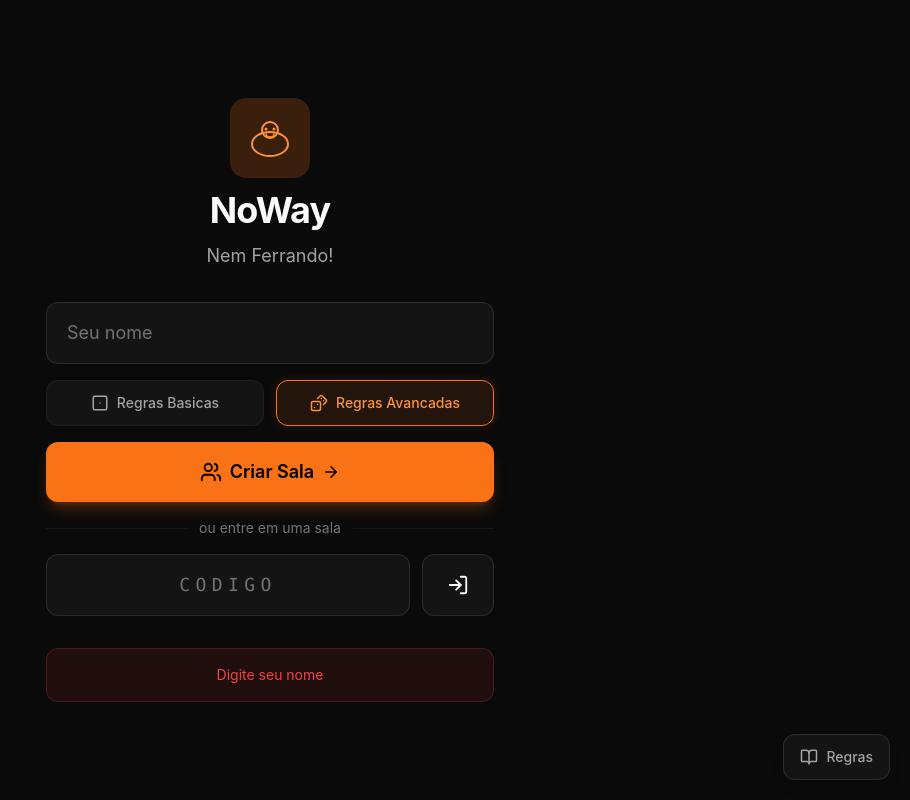
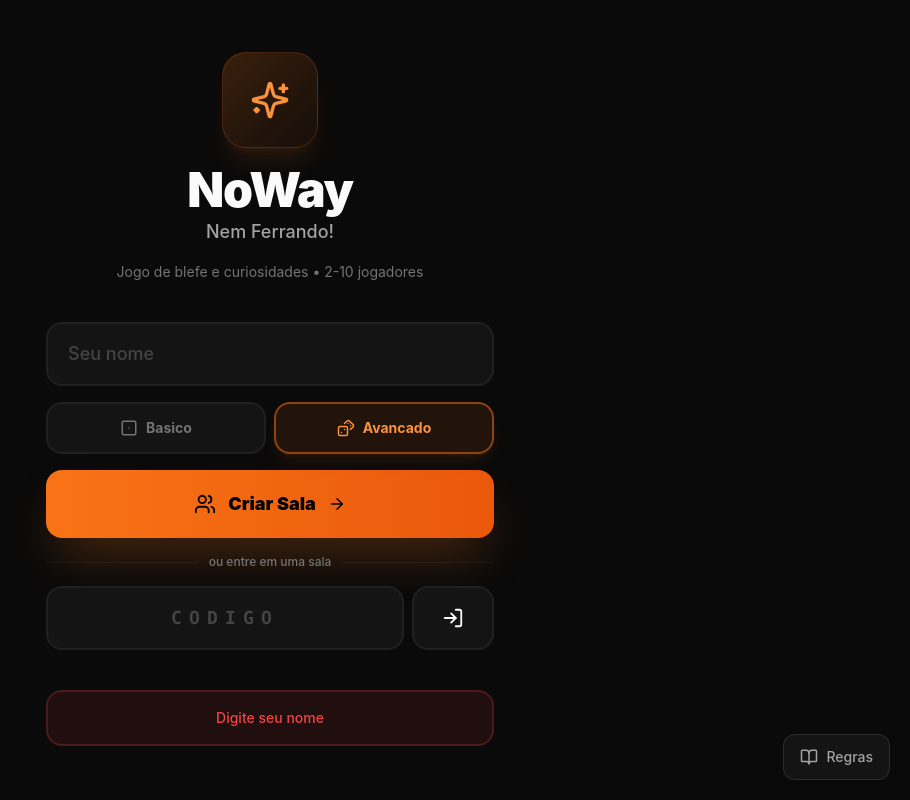
Before and after one commit to otaviozanon/NoWay, a Next.js app: page / in a window 1280 px wide. Both pictures are taken after a click on the button "Criar Sala". Shown: the whole page, without its empty margins (370-1280 px from the left). Built offline with nearby package versions, Linux system fonts and the light colour scheme; no server answers.

Commit message:
style: major UI redesign - card animations, glass effects, progress bars, improved layout

```diff
--- a/src/app/globals.css
+++ b/src/app/globals.css
@@ -23,18 +23,53 @@
   --animate-fade-in: fadeIn 200ms ease-out;
   --animate-slide-up: slideUp 250ms ease-out;
   --animate-scale-in: scaleIn 200ms ease-out;
+  --animate-card-in: cardIn 400ms cubic-bezier(0.34, 1.56, 0.64, 1);
+  --animate-float: float 3s ease-in-out infinite;
+  --animate-pulse-glow: pulseGlow 2s ease-in-out infinite;
+  --animate-bounce-in: bounceIn 500ms cubic-bezier(0.68, -0.55, 0.265, 1.55);
 
   @keyframes fadeIn {
     0% { opacity: 0; }
     100% { opacity: 1; }
   }
   @keyframes slideUp {
-    0% { opacity: 0; transform: translateY(8px); }
+    0% { opacity: 0; transform: translateY(12px); }
     100% { opacity: 1; transform: translateY(0); }
   }
   @keyframes scaleIn {
-    0% { opacity: 0; transform: scale(0.95); }
+    0% { opacity: 0; transform: scale(0.92); }
     100% { opacity: 1; transform: scale(1); }
+  }
+  @keyframes cardIn {
+    0% { opacity: 0; transform: perspective(800px) rotateY(10deg) scale(0.9); }
+    100% { opacity: 1; transform: perspective(800px) rotateY(0) scale(1); }
+  }
+  @keyframes float {
+    0%, 100% { transform: translateY(0); }
+    50% { transform: translateY(-6px); }
+  }
+  @keyframes pulseGlow {
+    0%, 100% { box-shadow: 0 0 12px rgba(249, 115, 22, 0.15); }
+    50% { box-shadow: 0 0 30px rgba(249, 115, 22, 0.35); }
+  }
+  @keyframes bounceIn {
+    0% { opacity: 0; transform: scale(0.3); }
+    50% { transform: scale(1.05); }
+    70% { transform: scale(0.95); }
+    100% { opacity: 1; transform: scale(1); }
+  }
+  @keyframes shimmer {
+    0% { background-position: -200% 0; }
+    100% { background-position: 200% 0; }
+  }
+  @keyframes confetti-fall {
+    0% { transform: translateY(-100%) rotate(0deg); opacity: 1; }
+    100% { transform: translateY(100vh) rotate(720deg); opacity: 0; }
+  }
+  @keyframes cardShake {
+    0%, 100% { transform: rotate(0); }
+    25% { transform: rotate(-3deg); }
+    75% { transform: rotate(3deg); }
   }
 }
 
@@ -46,20 +81,17 @@
     -webkit-font-smoothing: antialiased;
     -moz-osx-font-smoothing: grayscale;
   }
-
   input[type="number"]::-webkit-inner-spin-button,
-  input[type="number"]::-webkit-outer-spin-button {
-    -webkit-appearance: none;
-    margin: 0;
-  }
-  input[type="number"] {
-    -moz-appearance: textfield;
-  }
+  input[type="number"]::-webkit-outer-spin-button { -webkit-appearance: none; margin: 0; }
+  input[type="number"] { -moz-appearance: textfield; }
 }
 
 @layer utilities {
-  .touch-target {
-    min-height: 44px;
-    min-width: 44px;
+  .touch-target { min-height: 44px; min-width: 44px; }
+  .text-balance { text-wrap: balance; }
+  .shimmer-bg {
+    background: linear-gradient(90deg, transparent 0%, rgba(249,115,22,0.08) 50%, transparent 100%);
+    background-size: 200% 100%;
+    animation: shimmer 2s ease-in-out infinite;
   }
 }
--- a/src/app/page.tsx
+++ b/src/app/page.tsx
@@ -5,7 +5,7 @@ import { useRouter } from "next/navigation";
 import { connectSocket, getSocket } from "@/lib/socket";
 import { setupSocketListeners, useGameStore } from "@/lib/store";
 import { Room } from "@/game-engine/types";
-import { Users, LogIn, ArrowRight, Dice1, Dices } from "lucide-react";
+import { Users, LogIn, ArrowRight, Dice1, Dices, Sparkles } from "lucide-react";
 import RulesModal from "@/components/rules-modal";
 
 export default function HomePage() {
@@ -15,10 +15,7 @@ export default function HomePage() {
   const [ruleSet, setRuleSet] = useState<"basic" | "advanced">("advanced");
   const { error, setError } = useGameStore();
 
-  useEffect(() => {
-    setupSocketListeners();
-    connectSocket();
-  }, []);
+  useEffect(() => { setupSocketListeners(); connectSocket(); }, []);
 
   useEffect(() => {
     const socket = getSocket();
@@ -40,53 +37,78 @@ export default function HomePage() {
 
   return (
     <main className="min-h-dvh flex items-center justify-center p-4 bg-surface">
-      <div className="w-full max-w-md space-y-8 animate-fade-in">
-        <div className="text-center space-y-3">
-          <div className="w-20 h-20 mx-auto rounded-2xl bg-brand-glow flex items-center justify-center">
-            <svg width="48" height="48" viewBox="0 0 48 48" fill="none" className="text-brand-light">
-              <ellipse cx="24" cy="30" rx="18" ry="12" stroke="currentColor" strokeWidth="2" />
-              <circle cx="24" cy="16" r="8" stroke="currentColor" strokeWidth="2" />
-              <circle cx="20" cy="15" r="1.5" fill="currentColor" />
-              <circle cx="28" cy="15" r="1.5" fill="currentColor" />
-              <path d="M20 20c0 2 2 3 4 3s4-1 4-3" stroke="currentColor" strokeWidth="1.5" strokeLinecap="round" />
-            </svg>
+      <div className="w-full max-w-md space-y-10 animate-fade-in">
+        <div className="text-center space-y-4">
+          <div className="relative inline-block">
+            <div className="w-24 h-24 mx-auto rounded-3xl bg-gradient-to-br from-brand/20 to-brand/5 border border-brand/20 flex items-center justify-center animate-float shadow-xl shadow-brand/10">
+              <Sparkles size={40} className="text-brand-light" />
+            </div>
           </div>
-          <h1 className="text-4xl font-bold tracking-tight text-text-primary">NoWay</h1>
-          <p className="text-text-secondary text-lg">Nem Ferrando!</p>
+          <div>
+            <h1 className="text-5xl font-black text-text-primary tracking-tight">
+              NoWay
+            </h1>
+            <p className="text-text-secondary text-lg mt-1 font-medium">Nem Ferrando!</p>
+          </div>
+          <p className="text-text-muted text-sm">Jogo de blefe e curiosidades • 2-10 jogadores</p>
         </div>
 
         <div className="space-y-4">
-          <input className="w-full px-5 py-4 rounded-xl bg-surface-raised border border-white/10 text-text-primary placeholder:text-text-muted focus:outline-none focus:ring-2 focus:ring-brand focus:border-transparent transition-all duration-200 text-lg touch-target" placeholder="Seu nome" value={name} onChange={(e) => setName(e.target.value)} maxLength={20} />
+          <input
+            className="w-full px-5 py-4 rounded-2xl bg-surface-raised border-2 border-white/5 text-text-primary
+                       placeholder:text-text-muted/50 focus:outline-none focus:border-brand/40 focus:bg-surface-card
+                       transition-all duration-300 text-lg font-medium touch-target"
+            placeholder="Seu nome" value={name} onChange={(e) => setName(e.target.value)} maxLength={20}
+          />
 
-          <div className="flex gap-3">
-            <button onClick={() => setRuleSet("basic")} className={`flex-1 flex items-center justify-center gap-2 px-4 py-3 rounded-xl border text-sm font-medium transition-all duration-200 touch-target ${ruleSet === "basic" ? "border-brand bg-brand/10 text-brand-light shadow-[0_0_12px_rgba(249,115,22,0.15)]" : "border-white/5 bg-surface-raised text-text-secondary hover:border-white/10 hover:text-text-primary"}`}>
-              <Dice1 size={18} />Regras Basicas
+          <div className="flex gap-2">
+            <button onClick={() => setRuleSet("basic")}
+              className={`flex-1 flex items-center justify-center gap-2 px-4 py-3.5 rounded-2xl border-2 text-sm font-bold transition-all duration-300 touch-target ${
+                ruleSet === "basic" ? "border-brand/50 bg-brand/10 text-brand-light shadow-lg shadow-brand/10" : "border-white/5 bg-surface-raised text-text-muted hover:border-white/10"
+              }`}>
+              <Dice1 size={18} />Basico
             </button>
-            <button onClick={() => setRuleSet("advanced")} className={`flex-1 flex items-center justify-center gap-2 px-4 py-3 rounded-xl border text-sm font-medium transition-all duration-200 touch-target ${ruleSet === "advanced" ? "border-brand bg-brand/10 text-brand-light shadow-[0_0_12px_rgba(249,115,22,0.15)]" : "border-white/5 bg-surface-raised text-text-secondary hover:border-white/10 hover:text-text-primary"}`}>
-              <Dices size={18} />Regras Avancadas
+            <button onClick={() => setRuleSet("advanced")}
+              className={`flex-1 flex items-center justify-center gap-2 px-4 py-3.5 rounded-2xl border-2 text-sm font-bold transition-all duration-300 touch-target ${
+                ruleSet === "advanced" ? "border-brand/50 bg-brand/10 text-brand-light shadow-lg shadow-brand/10" : "border-white/5 bg-surface-raised text-text-muted hover:border-white/10"
+              }`}>
+              <Dices size={18} />Avancado
             </button>
           </div>
 
-          <button onClick={handleCreate} className="w-full flex items-center justify-center gap-2 px-6 py-4 rounded-xl bg-brand hover:bg-brand/90 active:scale-[0.98] text-black font-semibold text-lg transition-all duration-200 touch-target shadow-lg shadow-brand/25">
+          <button onClick={handleCreate}
+            className="w-full flex items-center justify-center gap-3 px-6 py-5 rounded-2xl
+                       bg-gradient-to-r from-brand to-brand-dark hover:from-brand-light hover:to-brand
+                       active:scale-[0.98] text-black font-black text-lg
+                       transition-all duration-200 touch-target shadow-2xl shadow-brand/30">
             <Users size={22} />Criar Sala<ArrowRight size={18} />
           </button>
 
           <div className="flex items-center gap-3">
             <div className="flex-1 h-px bg-white/5" />
-            <span className="text-text-muted text-sm">ou entre em uma sala</span>
+            <span className="text-text-muted text-xs font-medium">ou entre em uma sala</span>
             <div className="flex-1 h-px bg-white/5" />
           </div>
 
-          <div className="flex gap-3">
-            <input className="flex-1 px-5 py-4 rounded-xl bg-surface-raised border border-white/10 text-text-primary placeholder:text-text-muted text-center text-lg font-mono tracking-[0.3em] uppercase focus:outline-none focus:ring-2 focus:ring-brand focus:border-transparent transition-all duration-200 touch-target" placeholder="CODIGO" value={roomCode} onChange={(e) => setRoomCode(e.target.value)} maxLength={6} />
-            <button onClick={handleJoin} className="px-6 py-4 rounded-xl bg-surface-raised hover:bg-surface-card border border-white/10 hover:border-brand/30 text-text-primary font-semibold text-lg transition-all duration-200 active:scale-[0.98] touch-target">
+          <div className="flex gap-2">
+            <input
+              className="flex-1 px-5 py-4 rounded-2xl bg-surface-raised border-2 border-white/5 text-text-primary
+                         placeholder:text-text-muted/50 text-center text-lg font-mono font-bold tracking-[0.4em] uppercase
+                         focus:outline-none focus:border-brand/40 transition-all duration-300 touch-target"
+              placeholder="CODIGO" value={roomCode} onChange={(e) => setRoomCode(e.target.value)} maxLength={6}
+            />
+            <button onClick={handleJoin}
+              className="px-7 py-4 rounded-2xl bg-surface-raised hover:bg-surface-card border-2 border-white/5 hover:border-brand/30
+                         text-text-primary font-bold text-lg transition-all duration-200 active:scale-[0.98] touch-target">
               <LogIn size={22} />
             </button>
           </div>
         </div>
 
         {error ? (
-          <div className="px-5 py-4 rounded-xl bg-accent-danger/10 border border-accent-danger/20 text-accent-danger text-sm text-center animate-slide-up">{error}</div>
+          <div className="px-5 py-4 rounded-2xl bg-accent-danger/10 border-2 border-accent-danger/20 text-accent-danger text-sm font-medium text-center animate-slide-up">
+            {error}
+          </div>
         ) : null}
       </div>
       <RulesModal />
--- a/src/components/guess-section.tsx
+++ b/src/components/guess-section.tsx
@@ -3,7 +3,7 @@
 import { useState, useCallback, memo } from "react";
 import { getSocket } from "@/lib/socket";
 import { Room } from "@/game-engine/types";
-import { Send, Swords, Zap, AlertTriangle, Hand } from "lucide-react";
+import { Send, Swords, Zap, AlertTriangle, Hand, Clock } from "lucide-react";
 
 interface Props { room: Room; myPlayerId: string | null; isMyTurn: boolean; hasActiveContest: boolean; isChallengedInQuerApostar: boolean; }
 
@@ -19,11 +19,11 @@ function GuessSection({ room, myPlayerId, isMyTurn, hasActiveContest, isChalleng
     setGuessValue("");
   }, [guessValue, minGuess]);
 
-  const handleContest = useCallback(() => { getSocket().emit("game:contest"); }, []);
-  const handleAcceptContest = useCallback(() => { getSocket().emit("game:contest:accept"); }, []);
-  const handleQuerApostar = useCallback(() => { getSocket().emit("game:querApostar"); }, []);
-  const handleApostarResponse = useCallback((keep: boolean) => { getSocket().emit("game:querApostar:response", { keep }); }, []);
-  const handleNaMosca = useCallback(() => { getSocket().emit("game:naMosca"); }, []);
+  const handleContest = useCallback(() => getSocket().emit("game:contest"), []);
+  const handleAccept = useCallback(() => getSocket().emit("game:contest:accept"), []);
+  const handleQuerApostar = useCallback(() => getSocket().emit("game:querApostar"), []);
+  const handleResponse = useCallback((keep: boolean) => getSocket().emit("game:querApostar:response", { keep }), []);
+  const handleNaMosca = useCallback(() => getSocket().emit("game:naMosca"), []);
 
   const isChallenger = room.activeContest?.challengerId === myPlayerId;
   const querApostarActive = room.activeContest?.querApostar === true;
@@ -32,16 +32,48 @@ function GuessSection({ room, myPlayerId, isMyTurn, hasActiveContest, isChalleng
 
   if (isMyTurn && !hasActiveContest) {
     return (
-      <div className="space-y-4 animate-slide-up">
-        <div className="flex gap-3">
-          <input type="number" min={minGuess} className="flex-1 p-5 rounded-xl bg-surface-raised border border-white/10 text-white text-2xl font-mono font-bold placeholder:text-text-muted focus:outline-none focus:ring-2 focus:ring-brand focus:border-transparent transition-all duration-200 touch-target" placeholder={`> ${minGuess - 1}`} value={guessValue} onChange={(e) => setGuessValue(e.target.value)} onKeyDown={(e) => e.key === "Enter" && handleGuess()} autoFocus />
-          <button onClick={handleGuess} className="flex items-center gap-2 px-8 py-5 rounded-xl bg-brand hover:bg-brand/90 active:scale-[0.97] text-black font-bold text-lg transition-all duration-200 touch-target shadow-lg shadow-brand/25"><Send size={20} />Palpite</button>
+      <div className="space-y-3 animate-slide-up">
+        <div className="flex gap-2">
+          <div className="relative flex-1">
+            <input type="number" min={minGuess}
+              className="w-full p-5 rounded-2xl bg-surface-raised border-2 border-white/5 text-white text-2xl font-mono font-bold
+                         placeholder:text-text-muted/50 focus:outline-none focus:border-brand/50 focus:bg-surface-card
+                         transition-all duration-300 touch-target text-center tracking-wider"
+              placeholder={`Maior que ${minGuess - 1}`}
+              value={guessValue} onChange={(e) => setGuessValue(e.target.value)}
+              onKeyDown={(e) => e.key === "Enter" && handleGuess()} autoFocus />
+            <div className="absolute right-3 top-1/2 -translate-y-1/2 text-text-muted/30 text-xs font-mono">
+              {lastGuess ? `${lastGuess.value} →` : ""}
+            </div>
+          </div>
+          <button onClick={handleGuess}
+            className="flex items-center gap-2 px-8 py-5 rounded-2xl bg-gradient-to-br from-brand to-brand-dark
+                       hover:from-brand-light hover:to-brand active:scale-[0.97]
+                       text-black font-bold text-lg transition-all duration-200 touch-target shadow-xl shadow-brand/30">
+            <Send size={20} />Palpite
+          </button>
         </div>
+
         {lastGuess && lastGuess.playerId !== myPlayerId ? (
-          <button onClick={handleContest} className="w-full flex items-center justify-center gap-2 p-5 rounded-xl bg-gradient-to-r from-accent-danger/90 to-accent-danger hover:from-accent-danger hover:to-accent-danger/90 active:scale-[0.98] text-white font-bold text-xl transition-all duration-200 touch-target shadow-lg shadow-accent-danger/25"><Swords size={24} />Nem Ferrando!</button>
+          <button onClick={handleContest}
+            className="w-full flex items-center justify-center gap-3 p-5 rounded-2xl
+                       bg-gradient-to-r from-accent-danger to-accent-danger/90
+                       hover:from-accent-danger/90 hover:to-accent-danger/80
+                       active:scale-[0.98] text-white font-black text-xl
+                       transition-all duration-200 touch-target shadow-xl shadow-accent-danger/30 tracking-wide">
+            <Swords size={24} />Nem Ferrando!
+          </button>
         ) : null}
+
         {lastGuess && room.ruleSet === "advanced" ? (
-          <button onClick={handleNaMosca} className="w-full flex items-center justify-center gap-2 p-4 rounded-xl bg-surface-raised border border-accent-warning/30 hover:bg-accent-warning/10 hover:border-accent-warning/50 active:scale-[0.98] text-accent-warning font-semibold text-lg transition-all duration-200 touch-target"><Zap size={20} />Na Mosca!</button>
+          <button onClick={handleNaMosca}
+            className="w-full flex items-center justify-center gap-2 p-4 rounded-2xl
+                       bg-surface-raised border-2 border-accent-warning/20
+                       hover:bg-accent-warning/5 hover:border-accent-warning/40
+                       active:scale-[0.98] text-accent-warning font-bold text-lg
+                       transition-all duration-200 touch-target">
+            <Zap size={20} />Na Mosca!
+          </button>
         ) : null}
       </div>
     );
@@ -49,11 +81,24 @@ function GuessSection({ room, myPlayerId, isMyTurn, hasActiveContest, isChalleng
 
   if (isChallengedInQuerApostar) {
     return (
-      <div className="p-5 rounded-xl bg-surface-raised border border-accent-warning/30 space-y-4 animate-scale-in">
-        <div className="flex items-center gap-3"><AlertTriangle size={24} className="text-accent-warning" /><p className="text-accent-warning font-semibold text-lg">Seu palpite foi contestado!</p></div>
+      <div className="p-5 rounded-2xl bg-surface-card border-2 border-accent-warning/20 space-y-4 animate-scale-in shadow-lg">
+        <div className="flex items-center gap-3">
+          <div className="w-10 h-10 rounded-xl bg-accent-warning/10 flex items-center justify-center"><AlertTriangle size={22} className="text-accent-warning" /></div>
+          <p className="text-accent-warning font-bold text-lg">Seu palpite foi contestado!</p>
+        </div>
         <div className="flex gap-3">
-          <button onClick={handleAcceptContest} className="flex-1 flex items-center justify-center gap-2 p-4 rounded-xl bg-surface-card border border-white/10 hover:bg-surface-card/80 active:scale-[0.98] text-text-primary font-semibold transition-all duration-200 touch-target"><Hand size={20} />Aceitar</button>
-          <button onClick={handleQuerApostar} className="flex-1 flex items-center justify-center gap-2 p-4 rounded-xl bg-accent-warning hover:bg-accent-warning/90 active:scale-[0.98] text-black font-bold text-lg transition-all duration-200 touch-target shadow-lg shadow-accent-warning/25"><Swords size={20} />Quer Apostar?</button>
+          <button onClick={handleAccept}
+            className="flex-1 flex items-center justify-center gap-2 p-5 rounded-2xl bg-surface-raised border-2 border-white/5
+                       hover:border-white/10 active:scale-[0.98] text-text-primary font-bold
+                       transition-all duration-200 touch-target">
+            <Hand size={20} />Aceitar
+          </button>
+          <button onClick={handleQuerApostar}
+            className="flex-1 flex items-center justify-center gap-2 p-5 rounded-2xl bg-gradient-to-br from-accent-warning to-accent-warning/90
+                       hover:from-accent-warning/90 active:scale-[0.98] text-black font-black text-lg
+                       transition-all duration-200 touch-target shadow-xl shadow-accent-warning/30">
+            <Swords size={20} />Quer Apostar?
+          </button>
         </div>
       </div>
     );
@@ -61,21 +106,43 @@ function GuessSection({ room, myPlayerId, isMyTurn, hasActiveContest, isChalleng
 
   if (isChallenger && querApostarActive) {
     return (
-      <div className="p-5 rounded-xl bg-surface-raised border border-accent-warning/30 space-y-4 animate-scale-in">
-        <div className="flex items-center gap-3"><AlertTriangle size={24} className="text-accent-warning" /><p className="text-accent-warning font-semibold text-lg">Ele quer apostar! Mantem a contestacao?</p></div>
+      <div className="p-5 rounded-2xl bg-surface-card border-2 border-accent-warning/20 space-y-4 animate-scale-in shadow-lg">
+        <div className="flex items-center gap-3">
+          <div className="w-10 h-10 rounded-xl bg-accent-warning/10 flex items-center justify-center"><Swords size={22} className="text-accent-warning" /></div>
+          <p className="text-accent-warning font-bold text-lg">Ele quer apostar! Mantem?</p>
+        </div>
         <div className="flex gap-3">
-          <button onClick={() => handleApostarResponse(false)} className="flex-1 flex items-center justify-center gap-2 p-4 rounded-xl bg-surface-card border border-white/10 hover:bg-surface-card/80 active:scale-[0.98] text-text-primary font-semibold transition-all duration-200 touch-target"><Hand size={20} />Desistir</button>
-          <button onClick={() => handleApostarResponse(true)} className="flex-1 flex items-center justify-center gap-2 p-4 rounded-xl bg-accent-warning hover:bg-accent-warning/90 active:scale-[0.98] text-black font-bold text-lg transition-all duration-200 touch-target shadow-lg shadow-accent-warning/25"><Swords size={20} />Manter Aposta</button>
+          <button onClick={() => handleResponse(false)}
+            className="flex-1 flex items-center justify-center gap-2 p-5 rounded-2xl bg-surface-raised border-2 border-white/5
+                       hover:border-white/10 active:scale-[0.98] text-text-primary font-bold transition-all duration-200 touch-target">
+            <Hand size={20} />Desistir
+          </button>
+          <button onClick={() => handleResponse(true)}
+            className="flex-1 flex items-center justify-center gap-2 p-5 rounded-2xl bg-gradient-to-br from-accent-warning to-accent-warning/90
+                       hover:from-accent-warning/90 active:scale-[0.98] text-black font-black text-lg
+                       transition-all duration-200 touch-target shadow-xl shadow-accent-warning/30">
+            <Swords size={20} />Manter Aposta
+          </button>
         </div>
       </div>
     );
   }
 
   if (hasActiveContest && !isMyTurn && !isChallenger) {
-    return <p className="text-center text-text-muted py-4 animate-pulse">Aguardando o jogador decidir...</p>;
+    return (
+      <div className="flex items-center justify-center gap-3 py-6 px-4 rounded-2xl bg-surface-raised border border-white/5 animate-pulse">
+        <div className="w-2 h-2 rounded-full bg-accent-warning animate-pulse" />
+        <p className="text-text-muted text-sm font-medium">Outro jogador decidindo...</p>
+      </div>
+    );
   }
 
-  return <p className="text-center text-text-muted py-6 text-lg">Aguardando o turno de outro jogador...</p>;
+  return (
+    <div className="flex items-center justify-center gap-3 py-6 px-4 rounded-2xl bg-surface-raised/50 border border-white/5">
+      <Clock size={18} className="text-text-muted" />
+      <p className="text-text-muted text-sm font-medium">Aguardando o turno do proximo jogador...</p>
+    </div>
+  );
 }
 
 export default memo(GuessSection);
```
Also changed, not shown: src/components/card-display.tsx (+51 -15 lines), src/components/game-board.tsx (+64 -35 lines), src/components/game-result.tsx (+47 -27 lines), 1 other file (tests, documents, lock files or other folders).
